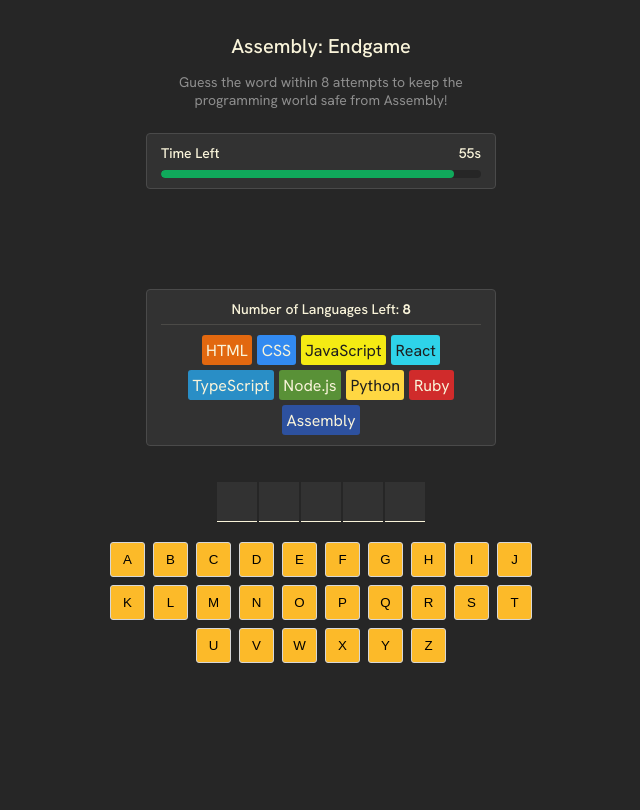
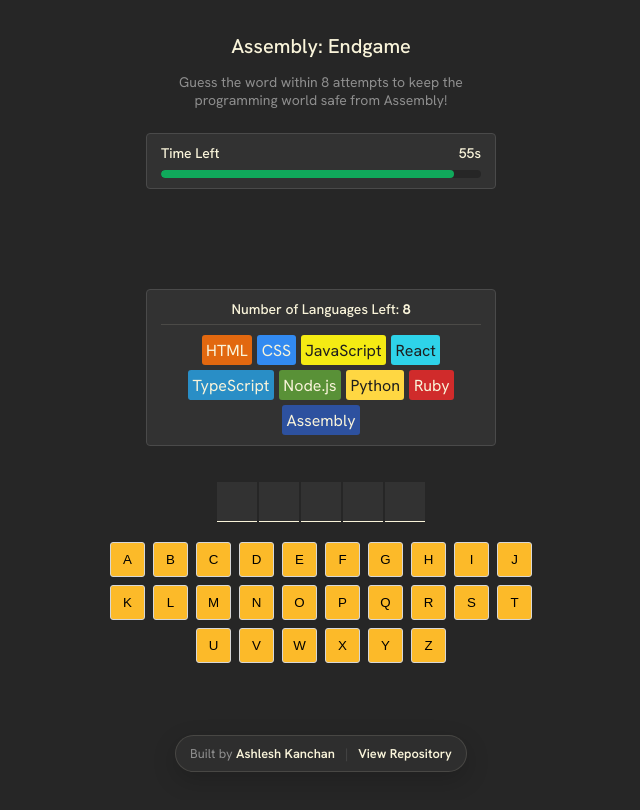
Before and after one commit to Ash-the-k/assembly-endgame, a React (Vite) app: page / in a window 1280 px wide. Shown: the top 810 px of the page, without its empty margins (319-959 px from the left). Built offline with nearby package versions, Linux system fonts and the light colour scheme.

Commit message:
feat: add footer and improve layout

```diff
--- a/App.jsx
+++ b/App.jsx
@@ -263,6 +263,29 @@
             New Game
           </button>
         )}
+
+        <footer className="site-footer">
+          <span>
+            Built by{' '}
+            <a
+              href="https://github.com/Ash-the-k"
+              target="_blank"
+              rel="noopener noreferrer"
+            >
+              Ashlesh Kanchan
+            </a>
+          </span>
+
+          <span className="footer-separator">|</span>
+
+          <a
+            href="https://github.com/Ash-the-k/assembly-endgame"
+            target="_blank"
+            rel="noopener noreferrer"
+          >
+            View Repository
+          </a>
+        </footer>
       </main>
     </>
   );
--- a/index.css
+++ b/index.css
@@ -1,5 +1,11 @@
 * {
     box-sizing: border-box;
+}
+
+html,
+body,
+#root {
+    min-height: 100%;
 }
 
 body {
@@ -8,14 +14,14 @@
     background-color: #262626;
     color: #D9D9D9;
     padding: 20px;
-    height: 100vh;
+    min-height: 100vh;
 }
 
 main {
     display: flex;
     flex-direction: column;
     align-items: center;
-    min-height: 100vh;
+    min-height: calc(100vh - 40px);
 }
 
 header {
@@ -289,3 +295,36 @@
         opacity: 0;
     }
 }
+
+.site-footer {
+    margin-top: auto;
+    margin-bottom: 8px;
+    padding: 9px 14px;
+    color: #8E8E8E;
+    font-size: 0.8rem;
+    text-align: center;
+    display: flex;
+    justify-content: center;
+    align-items: center;
+    gap: 10px;
+    flex-wrap: wrap;
+    background-color: rgba(50, 50, 50, 0.75);
+    border: 1px solid rgba(249, 244, 218, 0.12);
+    border-radius: 999px;
+    box-shadow: 0 8px 24px rgba(0, 0, 0, 0.18);
+}
+
+.site-footer a {
+    color: #F9F4DA;
+    text-decoration: none;
+    font-weight: 600;
+    transition: color 0.2s ease;
+}
+
+.site-footer a:hover {
+    color: #FCBA29;
+}
+
+.footer-separator {
+    color: #4A4A4A;
+}
```
